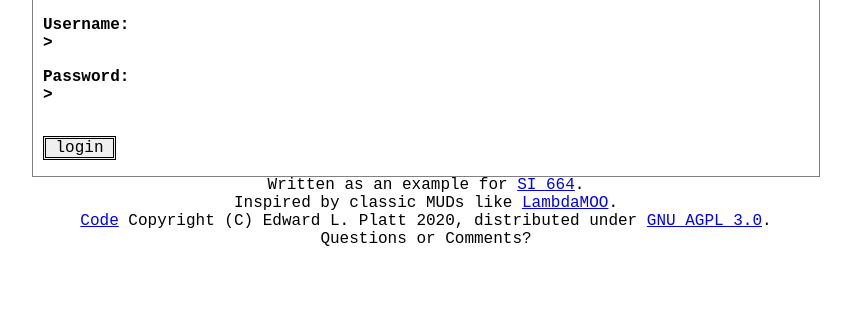
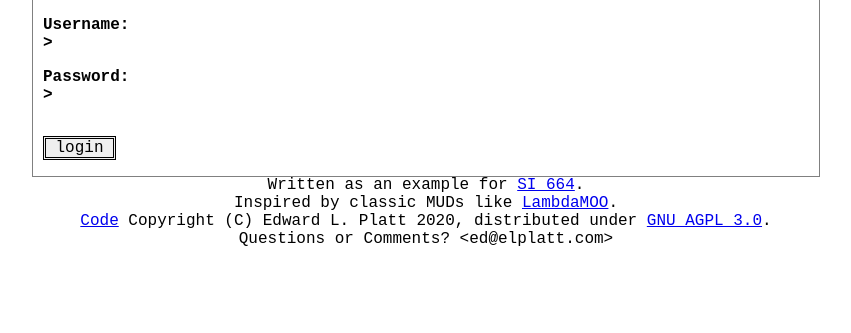
Before and after one commit to elplatt/Adventure664, a Django app: page /accounts/login/?next=/explore/1/edit in a window 1280 px wide. Shown: the part 161-494 px from the top of the page, without its empty margins (214-1065 px from the left). Run offline with Django 3.2, Linux system fonts and the light colour scheme.

Commit message:
Html entities in footer.

```diff
--- a/home/templates/base.html
+++ b/home/templates/base.html
@@ -20,7 +20,7 @@
           Written as an example for <a href="https://dj4e.com/">SI 664</a>.<br/>
           Inspired by classic MUDs like <a href="https://en.wikipedia.org/wiki/LambdaMOO">LambdaMOO</a>.<br/>
           <a href="https://github.com/elplatt/Adventure664">Code</a> Copyright (C) Edward L. Platt 2020, distributed under <a href="https://www.gnu.org/licenses/agpl-3.0.en.html">GNU AGPL 3.0</a>.<br/>
-          Questions or Comments? <ed@elplatt.com>
+          Questions or Comments? &lt;ed@elplatt.com&gt;
         </p>
       {% endblock %}
       </div>
```
